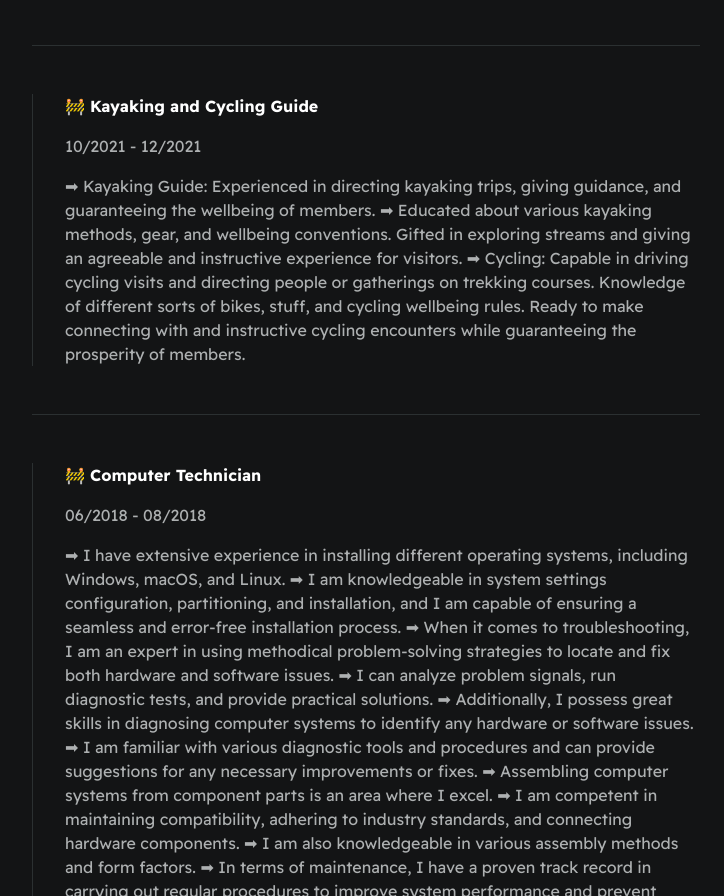
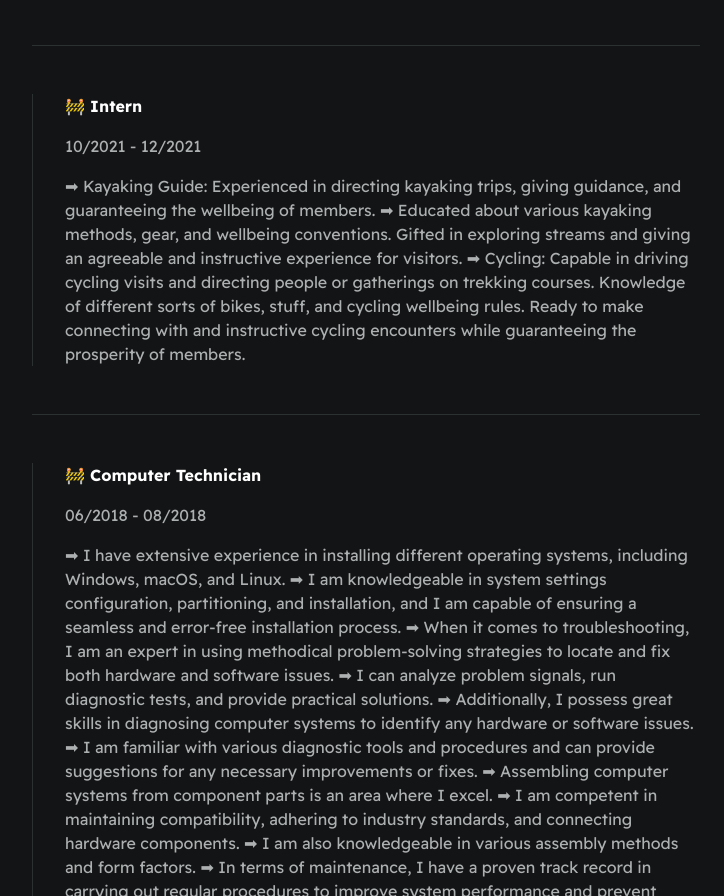
Before and after one commit to grimlord1999/Digital-Resume, a plain HTML site: page index.html in a window 1280 px wide. Shown: the part 2056-2952 px from the top of the page, without its empty margins (274-998 px from the left). Drawn offline with Linux system fonts and the light colour scheme.

Commit message:
Updated Index.html
Error correction

```diff
--- a/index.html
+++ b/index.html
@@ -101,7 +101,7 @@
 
                 <div class="card--work-history">
 
-                    <strong>🚧 Kayaking and Cycling Guide</strong>
+                    <strong>🚧 Intern</strong>
                     <p>10/2021 - 12/2021</p>
                     <p>➡ Kayaking Guide: Experienced in directing kayaking trips, giving guidance, and guaranteeing the wellbeing of members.
                        ➡ Educated about various kayaking methods, gear, and wellbeing conventions. Gifted in exploring streams and giving an agreeable and instructive experience for visitors.
```
